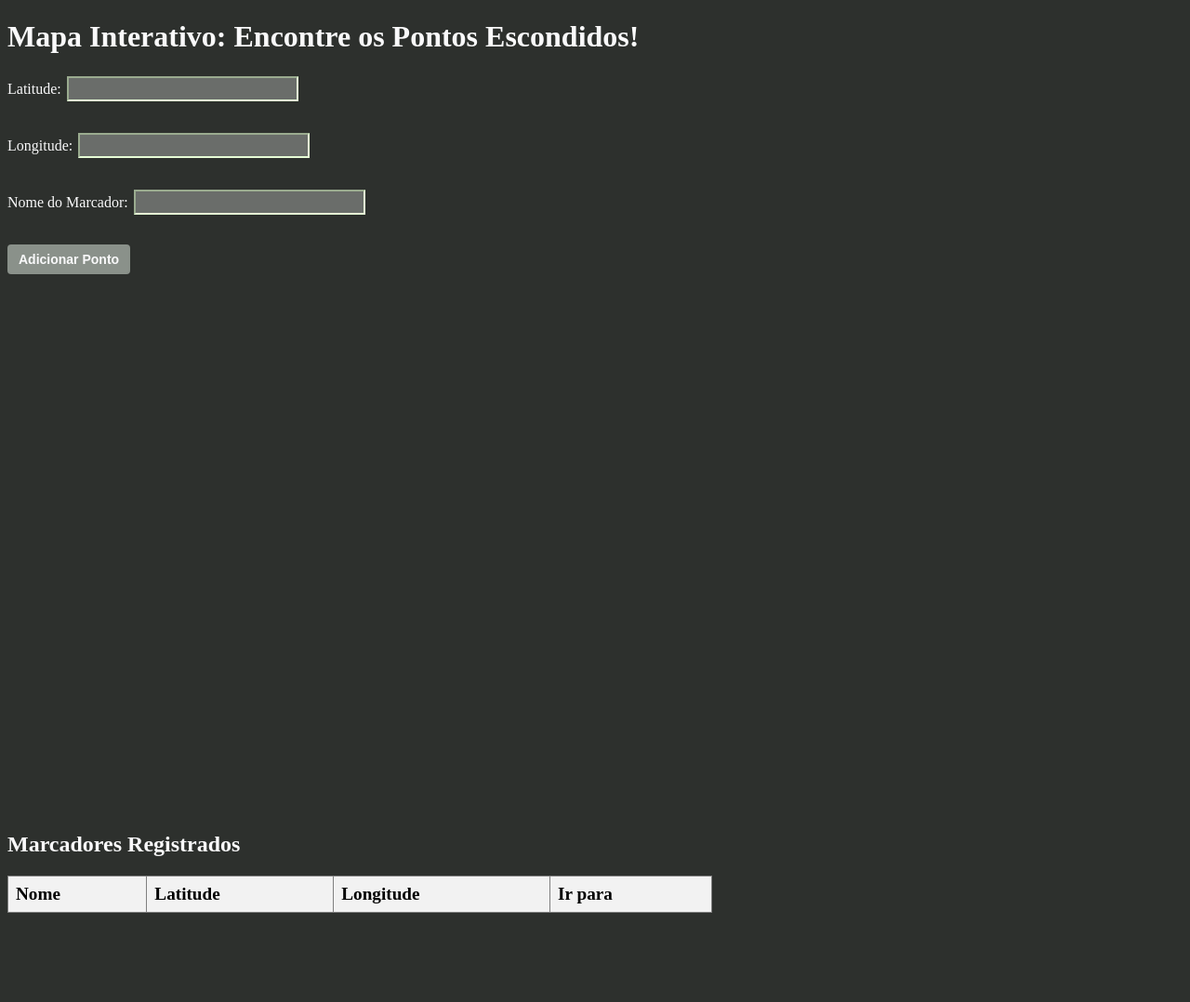
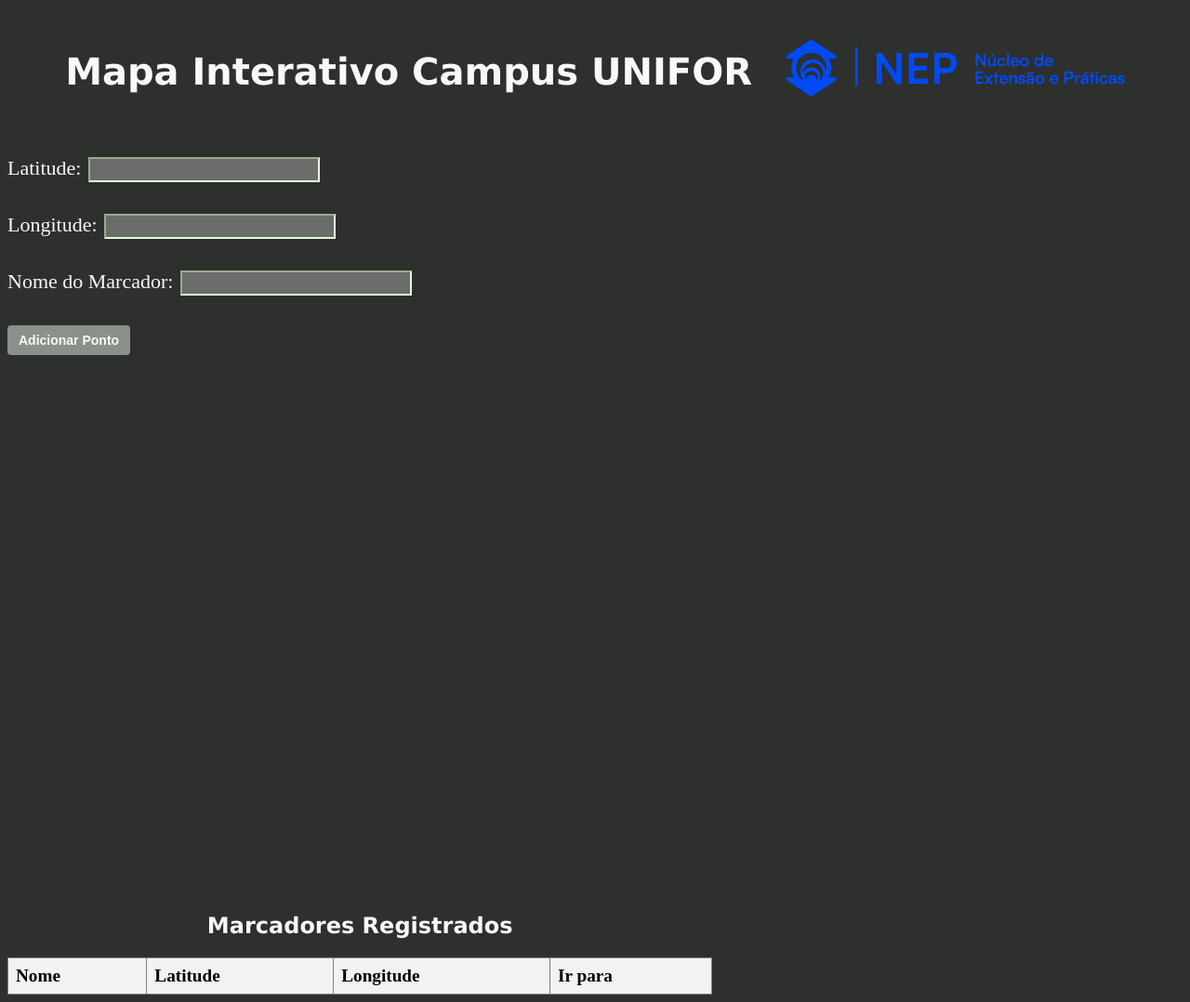
Before and after one commit to pleneo/GoogleMapsApiProject, a website: page index.html in a window 1280 px wide. Shown: the whole page at 93% size. Before the commit the page ends 990 px from the top, so only its background shows below. Drawn offline with Linux system fonts and the light colour scheme; some packages are replaced by stand-ins of ours.

Commit message:
changed html css styles

```diff
--- a/index.html
+++ b/index.html
@@ -3,7 +3,7 @@
 <head>
     <meta charset="UTF-8">
     <meta name="viewport" content="width=device-width, initial-scale=1.0">
-    <title>Mapa Iterativo Unifor</title>
+    <title>Mapa Interativo Unifor</title>
     <link rel="stylesheet" type="text/css" href="/style.css" />
 
 
@@ -11,8 +11,9 @@
 </head>
 <body>
     <header>
-        <div id="title">
-            <h1>Mapa Interativo: Encontre os Pontos Escondidos!</h1>
+        <div class="header-container">
+            <h1 id="title">Mapa Interativo Campus UNIFOR <img src="LOGONEP.png" id="nep_logo">  </h1>
+
         </div>
     </header>
 
@@ -47,7 +48,7 @@
     <script src="script.js"></script>
 
     <div id="tabela-pontos">
-        <h2 id="title">Marcadores Registrados</h2>
+        <h2 id="table-title">Marcadores Registrados</h2>
         <table border="1">
             <thead>
                 <tr style="font-size: larger;">
--- a/style.css
+++ b/style.css
@@ -5,6 +5,10 @@
 .inputs, #inputText{
     color: rgb(249, 249, 250);
     padding-bottom: 30px;
+}
+
+#inputText{
+    font-size: 22px;
 }
 
 
@@ -43,6 +47,22 @@
 
 #title {
     color: rgb(249, 249, 250);
+    text-align: center;
+    font-size: 40px;
+    padding-bottom: 50px;
+    font-family:'Lucida Sans', 'Lucida Sans Regular', 'Lucida Grande', 'Lucida Sans Unicode', Geneva, Verdana, sans-serif;
+    margin: 0;
+    white-space: nowrap;
+    line-height: 1;
+    vertical-align: middle;
+
+}
+
+#table-title {
+    color: rgb(249, 249, 250);
+    text-align: center;
+    font-family:'Lucida Sans', 'Lucida Sans Regular', 'Lucida Grande', 'Lucida Sans Unicode', Geneva, Verdana, sans-serif;
+
 }
 
 #map {
@@ -88,5 +108,24 @@
 }
 
 button:hover {
-    background-color: #45a049; /* Verde mais escuro no hover */
+    background-color: #45a049;
 }
+
+.header-container {
+    display: flex;
+    align-items: center;
+    justify-content: center;
+    gap: 20px;
+    padding: 20px;
+}
+
+#nep_logo {
+    max-height: 60px;
+    width: auto;
+    object-fit: contain;
+    align-self: center;
+    margin-top: 3px;
+    margin-left: 22px;
+    position: relative;
+    top: 12px;
+}
```
Also changed, not shown: LOGONEP.png (added).
